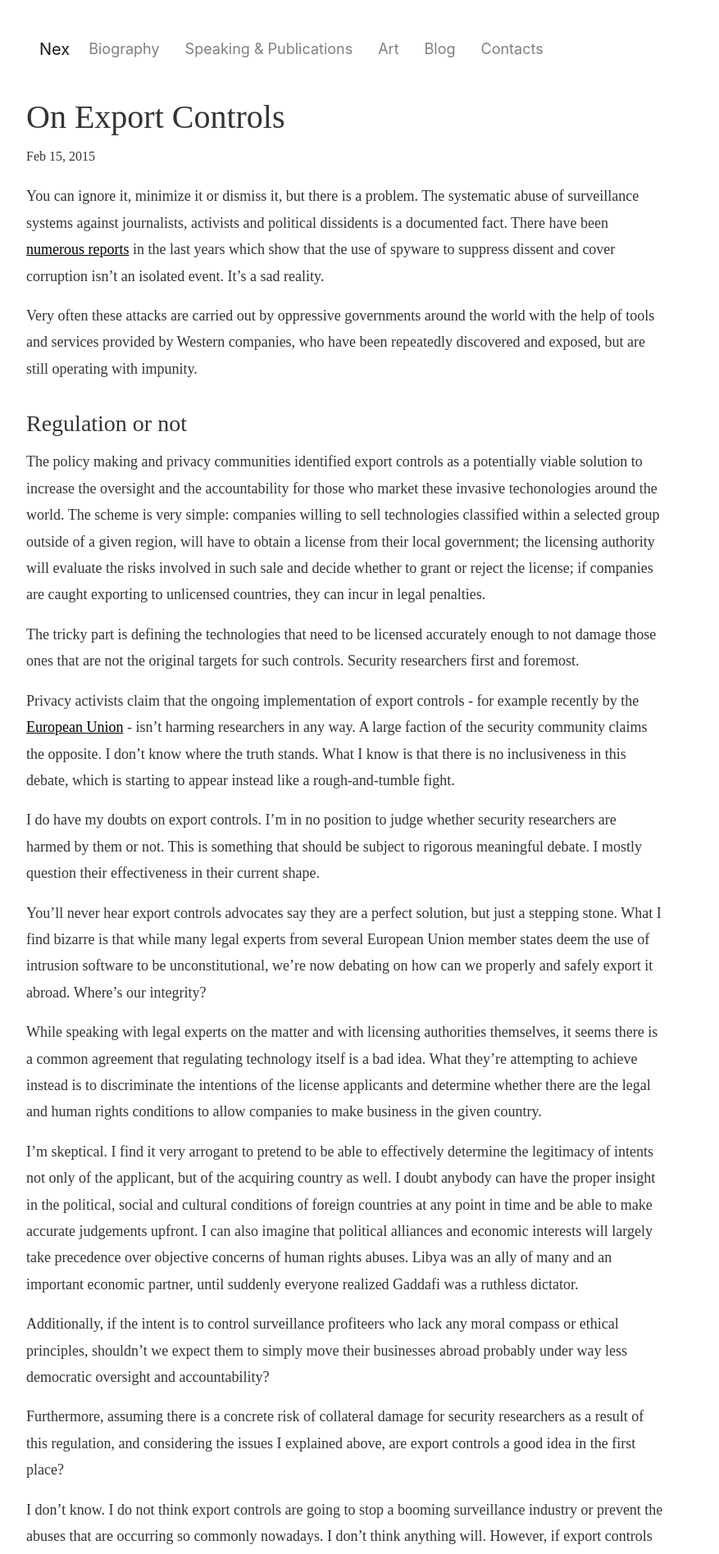
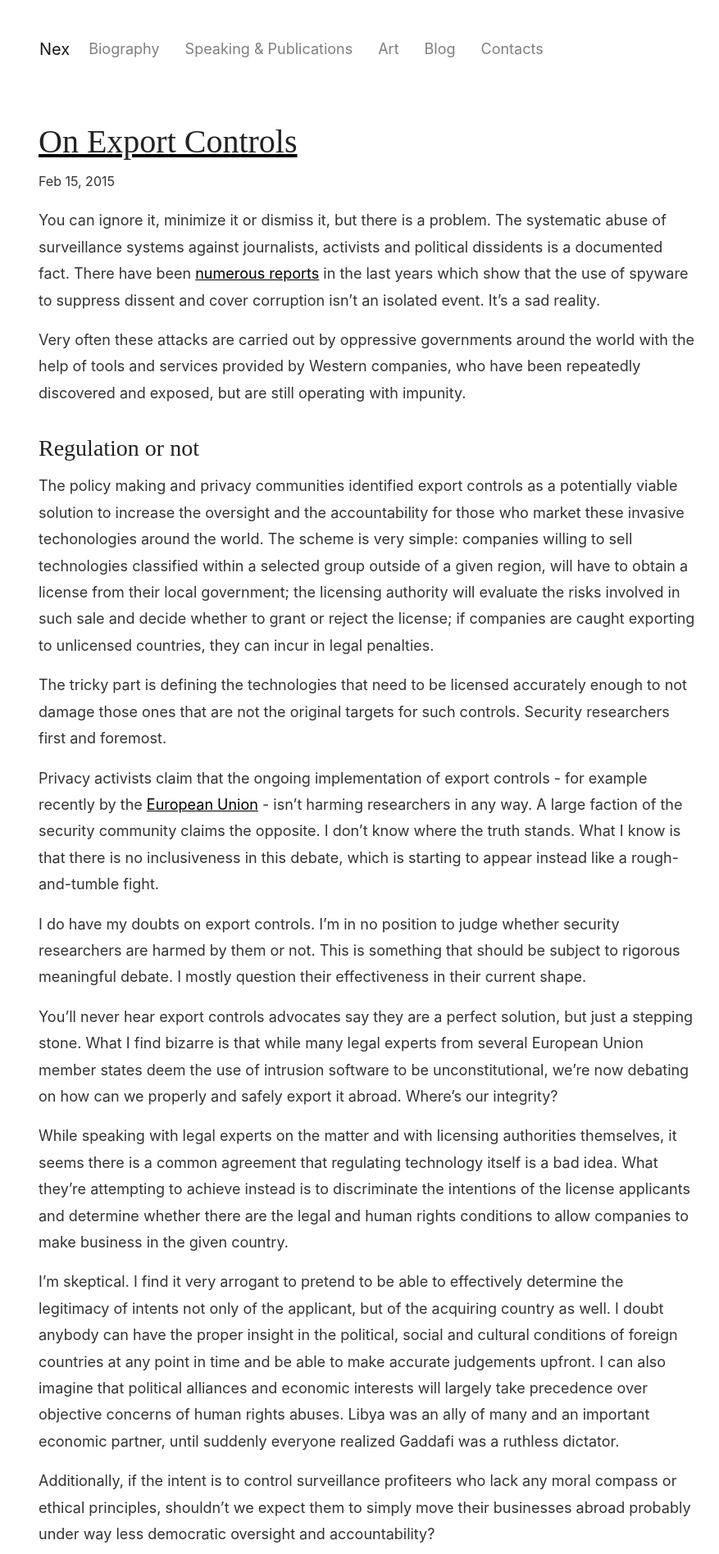
Before and after one commit to raystyle/website, a Jekyll site: the page built from _posts/blog/2015-02-15-on-export-controls.md, in a window 1280 px wide. Shown: the top 1896 px of the page at 82% size, without its empty margins (53-930 px from the left). Built offline with Jekyll 4.4.1, drawn with Linux system fonts in a browser that asks for light colours; some web fonts are replaced.

Commit message:
Fixing layout

```diff
--- /dev/null
+++ b/_includes/post_details.html
@@ -0,0 +1,14 @@
+<div class="row-fluid">
+    <article class="post col-md-9 col-sm-12" itemscope itemtype="http://schema.org/BlogPosting">
+
+    <header class="post-header">
+        <a href="{{ post.url }}"><h1 class="post-title" itemprop="name headline">{{ post.title }}</h1></a>
+        <p class="post-meta"><time datetime="{{ post.date | date_to_xmlschema }}" itemprop="datePublished">{{ post.date | date: "%b %-d, %Y" }}</time>{% if post.author %} • <span itemprop="author" itemscope itemtype="http://schema.org/Person"><span itemprop="name">{{ post.author }}</span></span>{% endif %}</p>
+    </header>
+
+    <div class="post-content" itemprop="articleBody">
+        {{ content }}
+    </div>
+
+    </article>
+</div>
--- /dev/null
+++ b/_includes/separator.html
@@ -0,0 +1,3 @@
+<div style="text-align: center; font-size: 3em;margin-top: 0.5em;margin-bottom: 0.5em;color: #333;">
+&bull; &bull; &bull;
+</div>
--- a/_layouts/default.html
+++ b/_layouts/default.html
@@ -11,7 +11,7 @@
 <script src="/assets/js/jquery-3.2.1.min.js"></script>
 <script src="/assets/js/popper.min.js"></script>
 <script src="/assets/js/bootstrap.min.js"></script>
-{% if page.layout != "post" %}
+{% if page.layout != "post" and page.url != "/blog/" %}
 <script src="/assets/js/particles.min.js"></script>
 <script>
 particlesJS("particles-js", {
--- a/_layouts/post.html
+++ b/_layouts/post.html
@@ -1,15 +1,5 @@
 ---
 layout: default
 ---
-<article class="post" itemscope itemtype="http://schema.org/BlogPosting">
-
-<header class="post-header">
-    <h1 class="post-title" itemprop="name headline">{{ page.title }}</h1>
-    <p class="post-meta"><time datetime="{{ page.date | date_to_xmlschema }}" itemprop="datePublished">{{ page.date | date: "%b %-d, %Y" }}</time>{% if page.author %} • <span itemprop="author" itemscope itemtype="http://schema.org/Person"><span itemprop="name">{{ page.author }}</span></span>{% endif %}</p>
-</header>
-
-<div class="post-content" itemprop="articleBody">
-    {{ content }}
-</div>
-
-</article>
+{% assign post = page %}
+{% include post_details.html %}
--- a/css/nex.css
+++ b/css/nex.css
@@ -2,6 +2,7 @@
 .container {
     /*width: 800px;*/
     padding-top: 30px;
+    padding-bottom: 30px;
 }
 .navbar-brand {
     margin-right: 15px;
@@ -41,11 +42,18 @@ img {
 }
 h1, h2, h3, h4 {
     font-family: 'Zilla Slab Highlight', cursive;
+    color: #222;
+    a {
+        text-decoration: none;
+    }
+}
+.title-font {
+    font-family: 'Zilla Slab Highlight', cursive;
+    color: #222;
 }
 
 /* Art page */
 .art-post {
-    margin-bottom: 50px;
 }
 
 #particles-js {
@@ -57,10 +65,9 @@ h1, h2, h3, h4 {
 
 /* Blog posts */
 .post {
-    width: 70%;
+    /*width: 70%;*/
     line-height: 1.8em;
-    margin-bottom: 5em;
-    font-family: 'Lota';
+    /*font-family: 'Lota';*/
 }
 .post img {
     box-shadow: 0 4px 8px 0 rgba(0, 0, 0, 0.2), 0 6px 20px 0 rgba(0, 0, 0, 0.19);
@@ -70,6 +77,7 @@ h1, h2, h3, h4 {
 .post h2, h3, h4 {
     margin-top: 1.2em;
     margin-bottom: 0.5em;
+    color: #222;
 }
 .post-meta {
     font-size: 16px;
```
Also changed, not shown: blog.html (+17 -7 lines), 9 other files.
